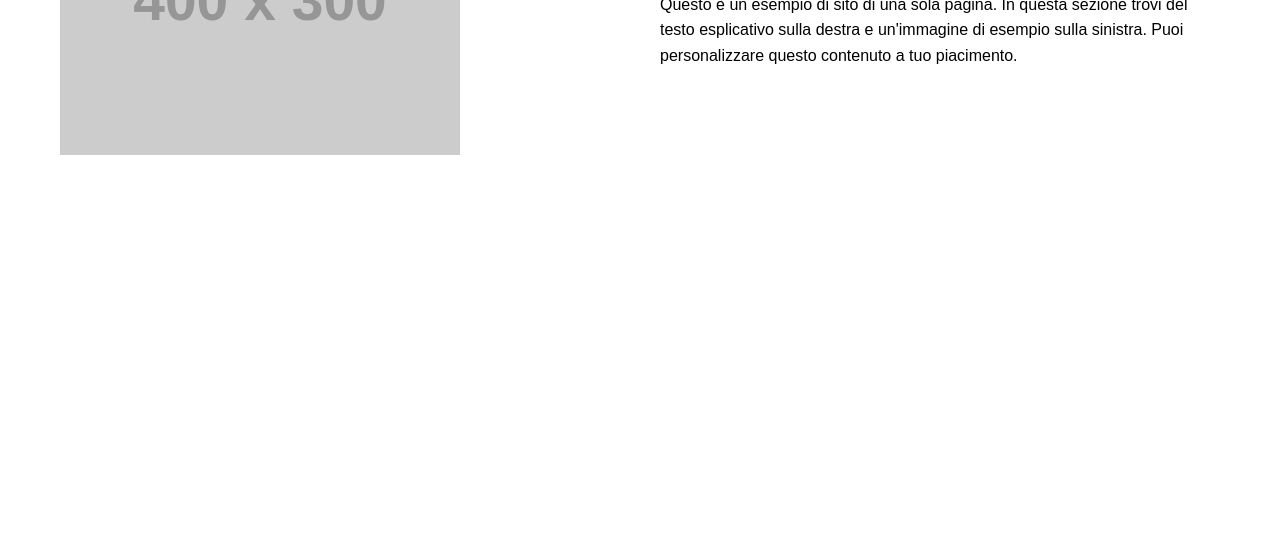
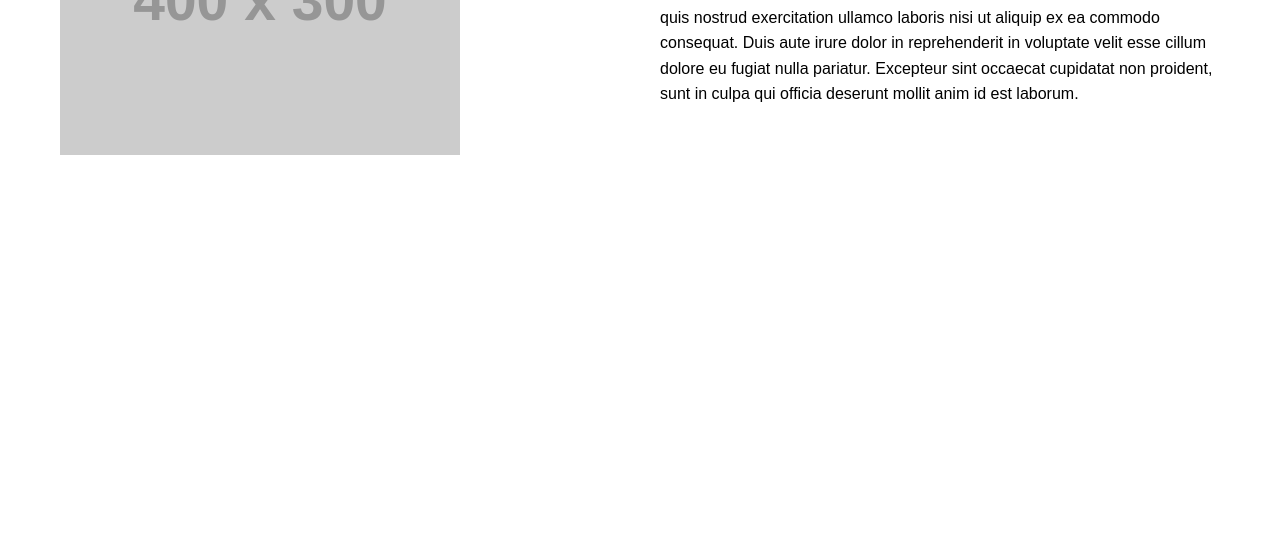
Before and after one commit to Crazzy94/SolarProject, a plain HTML site: page index.html in a window 1280 px wide. Shown: the part 261-800 px from the top of the page. Drawn offline with Linux system fonts and the light colour scheme; placeholder pictures from the web are drawn by us.

Commit message:
Update index.html

```diff
--- a/index.html
+++ b/index.html
@@ -87,8 +87,7 @@
     <div class="text">
       <h1>Benvenuti sul mio sito</h1>
       <p>
-        Questo è un esempio di sito di una sola pagina. In questa sezione trovi del testo esplicativo sulla destra e un'immagine di esempio sulla sinistra.
-        Puoi personalizzare questo contenuto a tuo piacimento.
+Lorem ipsum dolor sit amet, consectetur adipiscing elit, sed do eiusmod tempor incididunt ut labore et dolore magna aliqua. Ut enim ad minim veniam, quis nostrud exercitation ullamco laboris nisi ut aliquip ex ea commodo consequat. Duis aute irure dolor in reprehenderit in voluptate velit esse cillum dolore eu fugiat nulla pariatur. Excepteur sint occaecat cupidatat non proident, sunt in culpa qui officia deserunt mollit anim id est laborum.
       </p>
     </div>
   </div>
```
